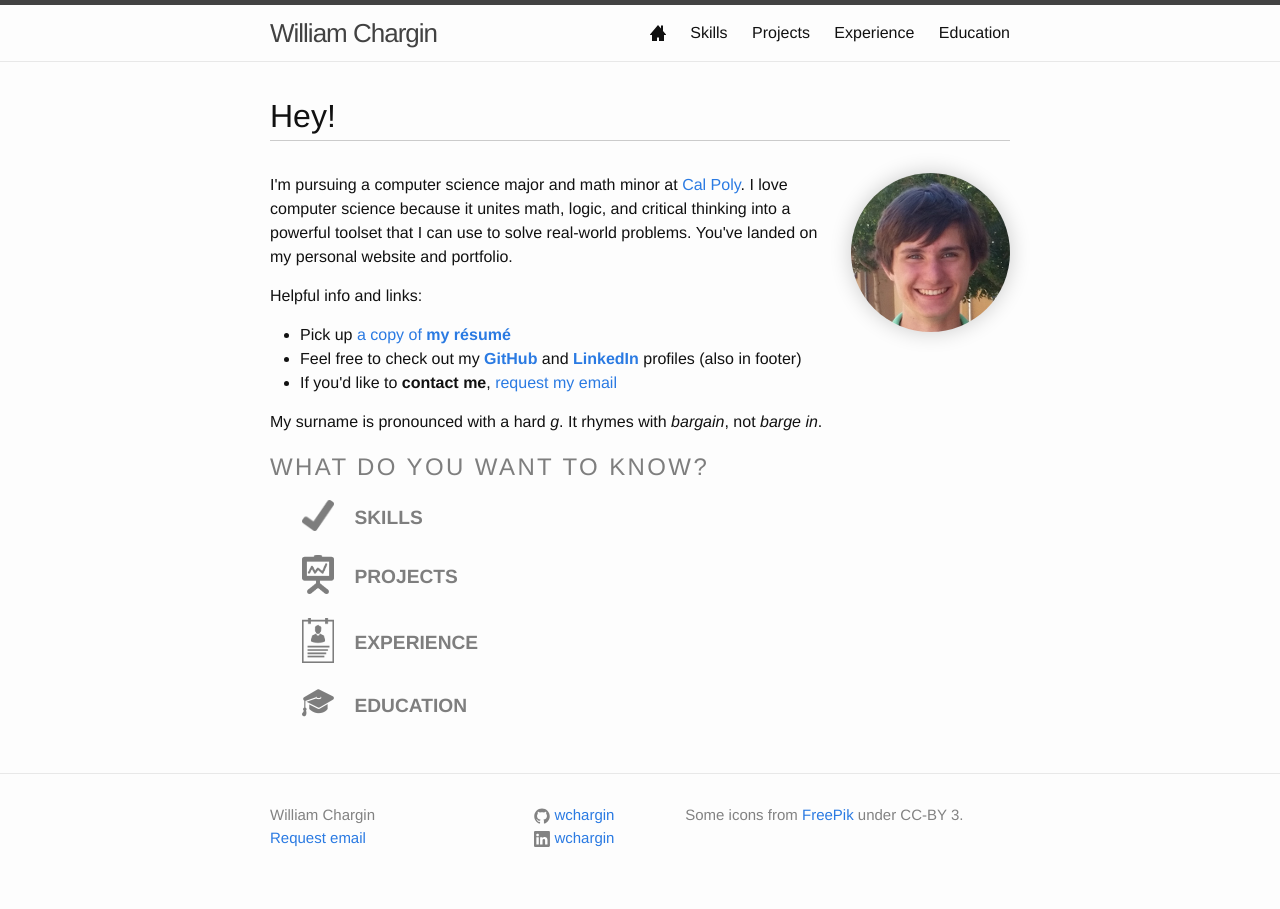
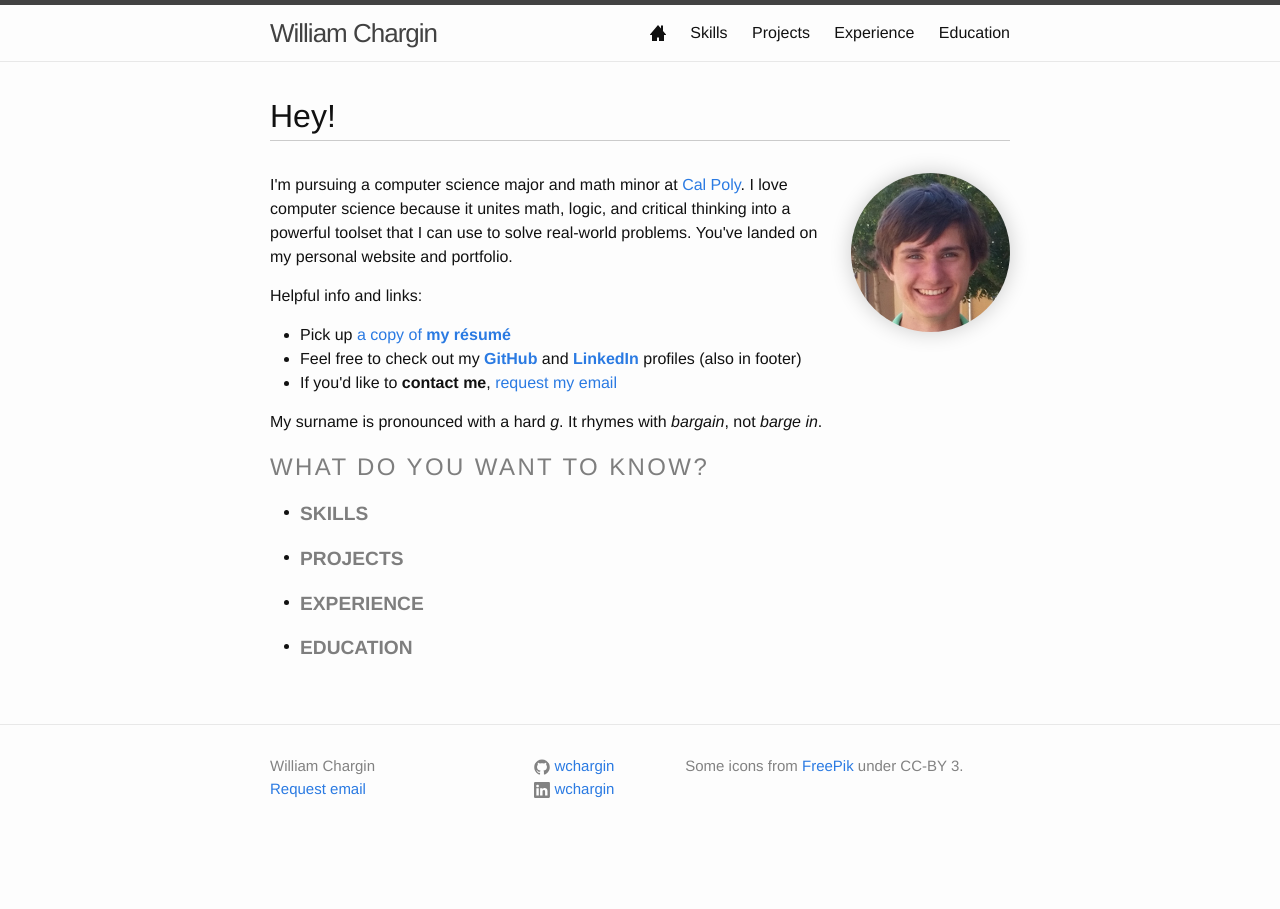
Before and after one commit to wchargin/wchargin.github.io, a Jekyll site: the page built from index.html, in a window 1280 px wide. Built offline with Jekyll 4.4.1, drawn with Linux system fonts in a browser that asks for light colours; nearby versions of some CDN libraries.

Commit message:
Remove gaudy images

```diff
--- a/_sass/_home.scss
+++ b/_sass/_home.scss
@@ -16,7 +16,7 @@
     width: 100%;
     text-align: left;
 
-    > a {
+    a {
         vertical-align: top;
 
         $num-boxes: 2;
@@ -26,9 +26,9 @@
         color: rgba(0, 0, 0, 0.5);
         margin: 0;
         margin-bottom: 1em;
-        margin-left: $margin;
+        margin-left: 0;
         display: inline-block;
-        transition: color $transition-time, padding-left $transition-time;
+        transition: color $transition-time, margin-left $transition-time;
         box-shadow: none;
 
         .item-title {
@@ -57,8 +57,8 @@
                 opacity: 1;
                 transition: left $transition-time, opacity $transition-time;
             }
-            padding-left: 1em;
-            transition: padding-left $transition-time;
+            margin-left: 1em;
+            transition: margin-left $transition-time;
         }
 
         @include media-query($on-palm) {
--- a/index.html
+++ b/index.html
@@ -33,27 +33,31 @@ layout: default
 
   <h2>What do you want to know?</h2>
 
-  <div class="quicknav">
+  <ul class="quicknav">
+    <li>
       <a href="/skills/">
-      <img src="/img/skills.png" />
         <span class="item-title">Skills</span>
         <span class="item-description">Stuff I'm good at.</span>
       </a>
+    </li>
+    <li>
       <a href="/projects/">
-      <img src="/img/projects.png" />
         <span class="item-title">Projects</span>
         <span class="item-description">Cool stuff I've done.</span>
       </a>
+    </li>
+    <li>
       <a href="/experience/">
-      <img src="/img/experience.png" />
         <span class="item-title">Experience</span>
         <span class="item-description">Places I've worked.</span>
       </a>
+    </li>
+    <li>
       <a href="/education/">
-      <img src="/img/education.png" />
         <span class="item-title">Education</span>
         <span class="item-description">Places I've studied.</span>
       </a>
-  </div>
+    </li>
+  <ul>
 
 </div>
```
Also changed, not shown: img/education.png (deleted), img/experience.png (deleted), img/projects.png (deleted), img/skills.png (deleted). Lines whose indentation alone changed are shown as unchanged.
